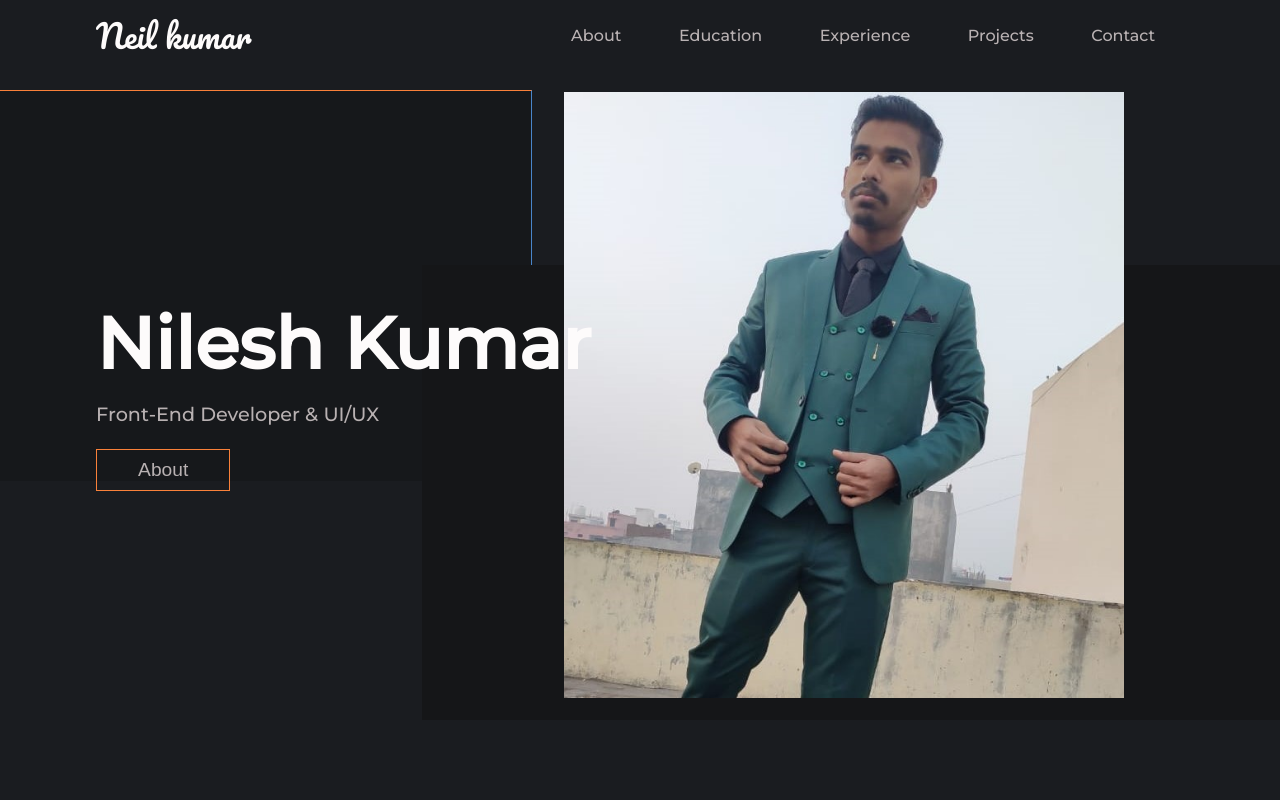
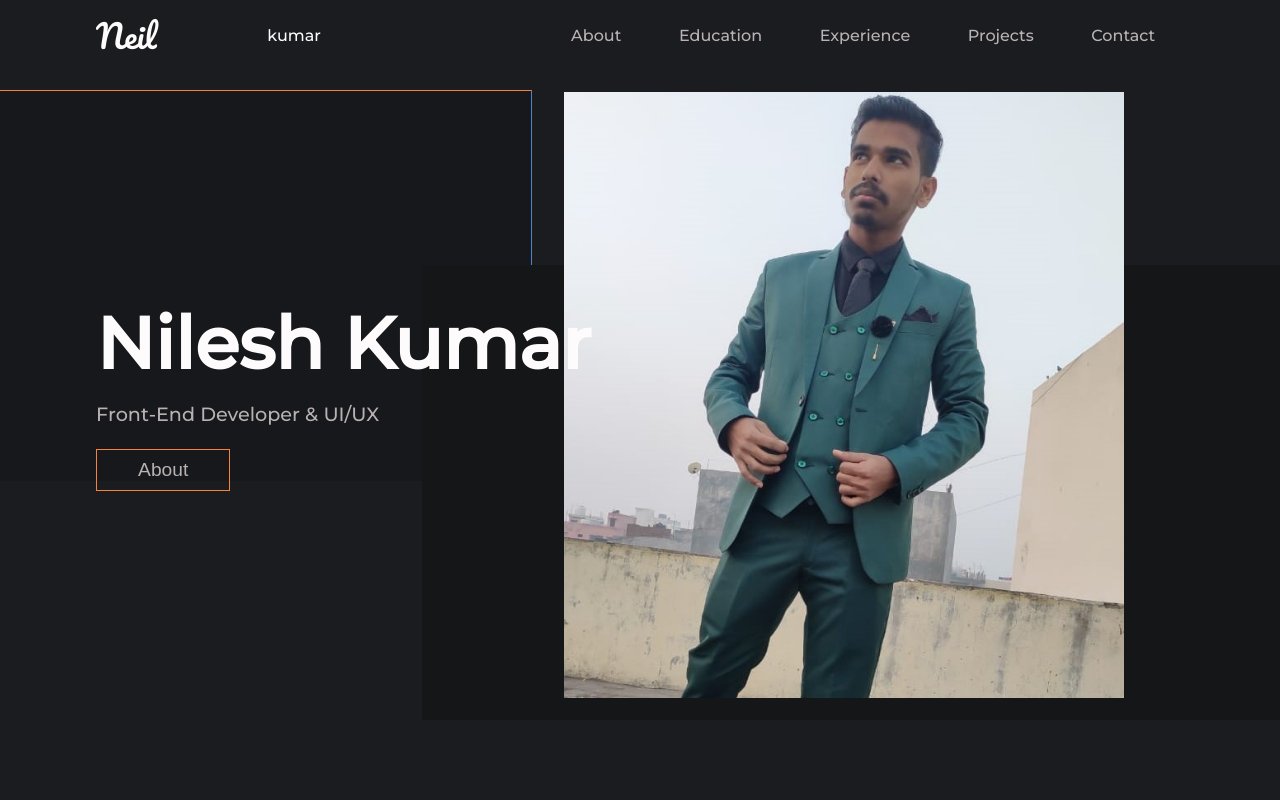
Before and after one commit to neilkumar93600/potfolio-website, a plain HTML site: page index.html in a window 1280 px wide. Shown: the top 800 px of the page. Drawn offline with Linux system fonts and the light colour scheme.

Commit message:
Update index.html

```diff
--- a/index.html
+++ b/index.html
@@ -9,7 +9,7 @@
 </head>
 <body>
     <header class="nav center">
-        <p class="logo">Neil kumar</p>
+        <p class="logo">Neil <p class="x">kumar</p></p>
         <input type="checkbox" name="" class="checkBtn"/>
         <ol class="center">
             <a href="#"><li>About</li></a>
```
